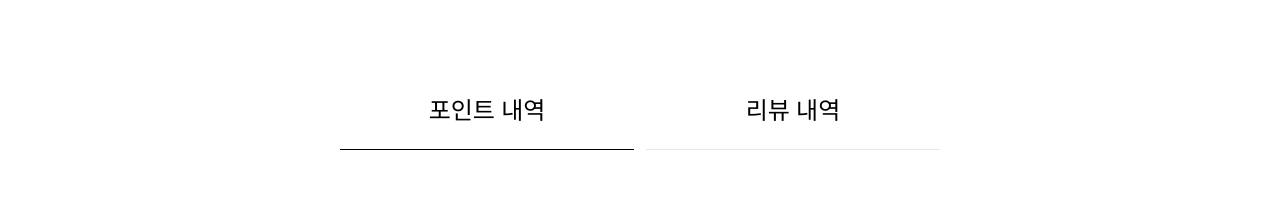
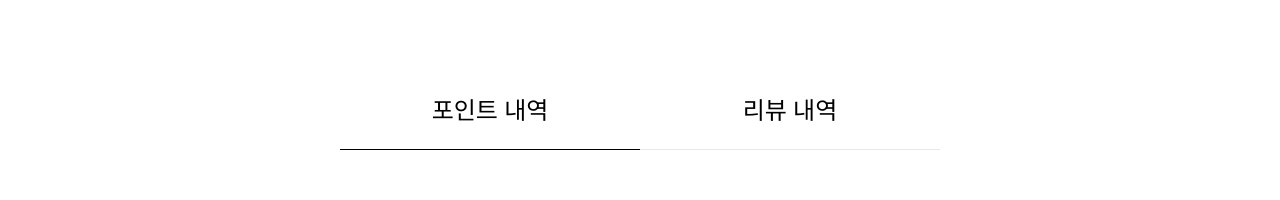
Before and after one commit to ormcamp-fe-3rd/swim360, a React (Vite) app in the folder frontend/: page /mypage/point_and_review in a window 1280 px wide. Shown: the part 184-384 px from the top of the page. Built offline with nearby package versions, Linux system fonts and the light colour scheme.

Commit message:
design: 탭간 간격 조정

```diff
--- a/frontend/src/components/mypage/PointAndReview.tsx
+++ b/frontend/src/components/mypage/PointAndReview.tsx
@@ -12,7 +12,7 @@ export default function PointAndReviewTab() {
     <div className="h-screen">
       <div className="my-10 w-full">
         <Tabs defaultValue="my-points" className="h-20">
-          <TabsListCustom className="h-full w-full gap-3 tablet:w-[600px] mx-auto">
+          <TabsListCustom className="h-full w-full tablet:w-[600px] mx-auto">
             <TabsTriggerCustom
               value="my-points"
               className={`h-full w-1/2 ${tab === "point" ? "border-black" : ""}`}
```
